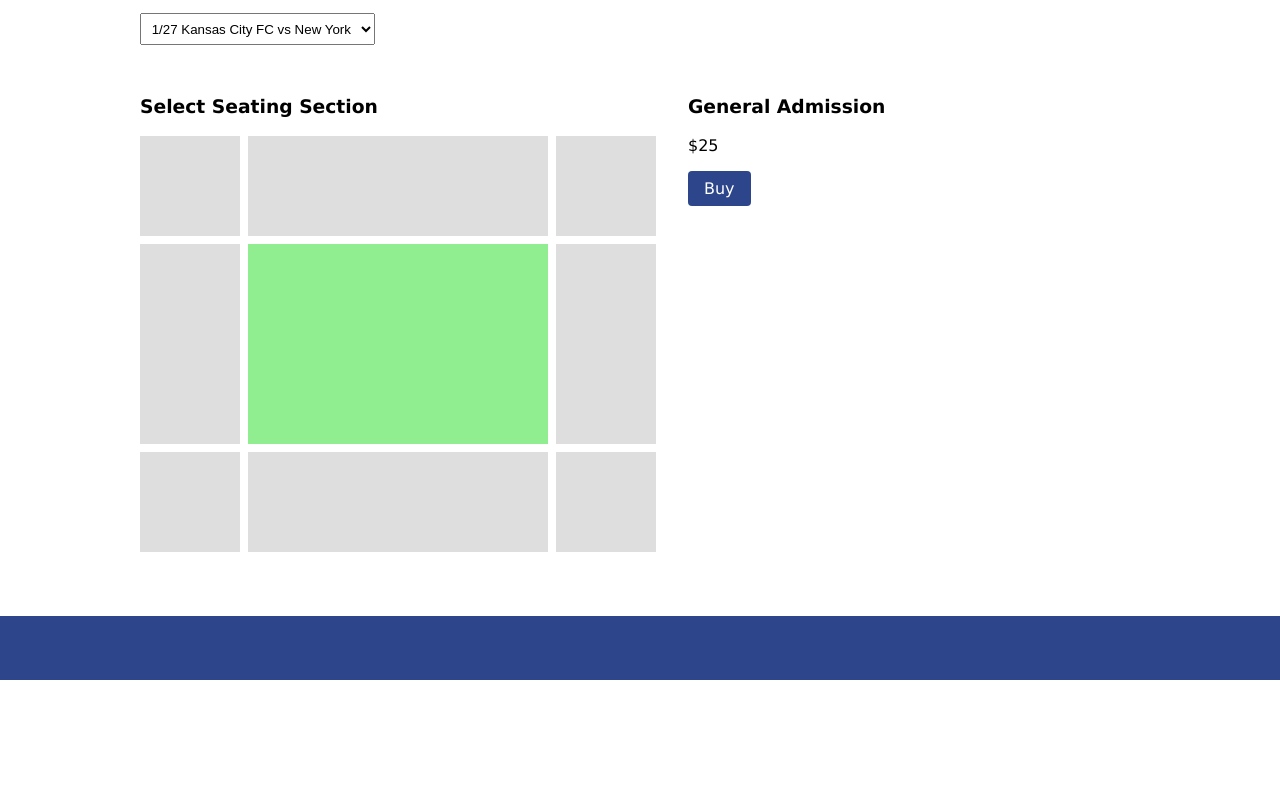
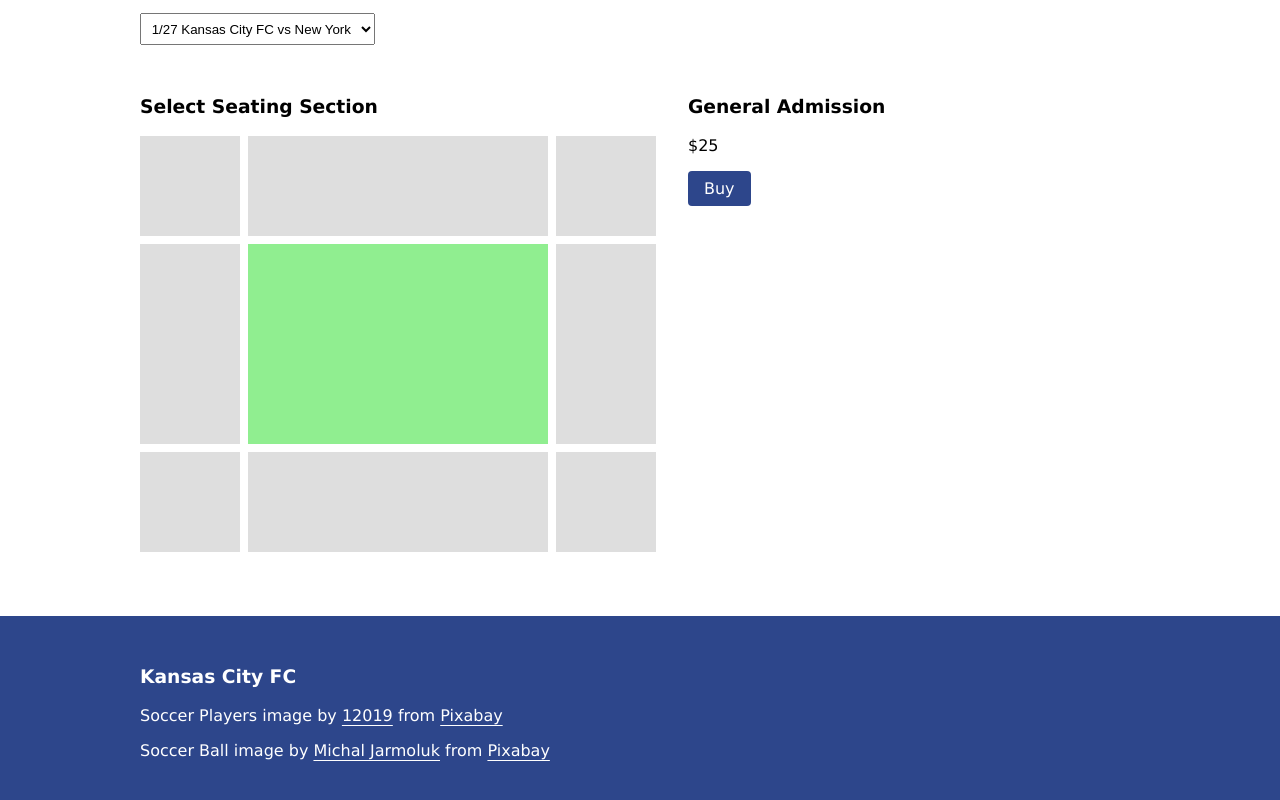
Before and after one commit to crsimpson5/kcfc, a plain HTML site: page index.html in a window 1280 px wide. Shown: the part 1404-2204 px from the top of the page. Before the commit the page ends 2084 px from the top, so only its background shows below. Drawn offline with nearby package versions, Linux system fonts and the light colour scheme.

Commit message:
Update footer

```diff
--- a/index.html
+++ b/index.html
@@ -183,6 +183,34 @@
       </div>
     </main>
 
-    <footer></footer>
+    <footer>
+      <div class="container">
+        <h3>Kansas City FC</h3>
+        <p>
+          Soccer Players image by
+          <a
+            href="https://pixabay.com/users/12019-12019/?utm_source=link-attribution&utm_medium=referral&utm_campaign=image&utm_content=83222"
+            >12019</a
+          >
+          from
+          <a
+            href="https://pixabay.com//?utm_source=link-attribution&utm_medium=referral&utm_campaign=image&utm_content=83222"
+            >Pixabay</a
+          >
+        </p>
+        <p>
+          Soccer Ball image by
+          <a
+            href="https://pixabay.com/users/jarmoluk-143740/?utm_source=link-attribution&utm_medium=referral&utm_campaign=image&utm_content=488700"
+            >Michal Jarmoluk</a
+          >
+          from
+          <a
+            href="https://pixabay.com//?utm_source=link-attribution&utm_medium=referral&utm_campaign=image&utm_content=488700"
+            >Pixabay</a
+          >
+        </p>
+      </div>
+    </footer>
   </body>
 </html>
--- a/styles.css
+++ b/styles.css
@@ -146,3 +146,8 @@ footer {
   color: white;
   padding-block: 2rem;
 }
+
+footer a {
+  color: inherit;
+  text-underline-offset: .25em;
+}
```
